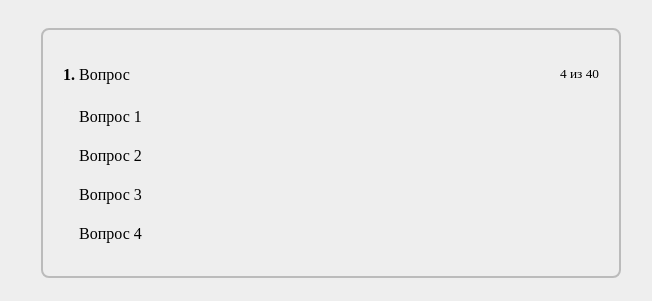
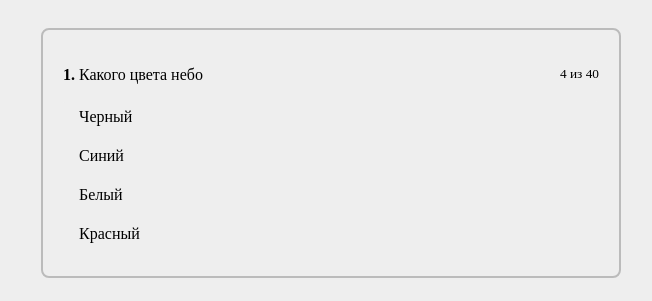
Before and after one commit to aronbergman/interview-react-app, a Next.js app: page / in a window 1280 px wide. Shown: the part 152-453 px from the top of the page, without its empty margins (309-961 px from the left). Built offline with nearby package versions, Linux system fonts and the light colour scheme.

Commit message:
Click handler for Interview answer

```diff
--- a/src/components/ActiveInterview/ActiveInterview.jsx
+++ b/src/components/ActiveInterview/ActiveInterview.jsx
@@ -10,13 +10,15 @@ const ActiveInterview = props => {
             <p className={classes.Question}>
                 <span>
                 <strong>1. </strong>
-                    Вопрос
+                    {props.question}
                 </span>
                 <small>4 из 40</small>
             </p>
 
             {/*Варианты ответа*/}
-            <AnswersList answers={props.answers}/>
+            <AnswersList
+                clicked={props.clicked}
+                answers={props.answers}/>
         </div>
     )
 }
--- a/src/components/ActiveInterview/AnswersList/AnswersList.jsx
+++ b/src/components/ActiveInterview/AnswersList/AnswersList.jsx
@@ -6,6 +6,7 @@ const AnswersList = props => {
         <ul className={classes.AnswersList}>
             {props.answers.map((answer, index) => {
                 return <li
+                    onClick={() => props.clicked(answer.id)}
                     className={classes.Answer}
                     key={index}>{answer.title}</li>
             })}
--- a/src/containers/Interview/Interview.jsx
+++ b/src/containers/Interview/Interview.jsx
@@ -6,14 +6,20 @@ class Interview extends Component {
     state = {
         interview: [
             {
+                question: 'Какого цвета небо',
                 answers: [
-                    {title: 'Вопрос 1'},
-                    {title: 'Вопрос 2'},
-                    {title: 'Вопрос 3'},
-                    {title: 'Вопрос 4'}
-                ]
+                    {title: 'Черный', id: 1},
+                    {title: 'Синий', id: 2},
+                    {title: 'Белый', id: 3},
+                    {title: 'Красный', id: 4}
+                ],
+                rightAnswerId: 2
             }
         ]
+    }
+
+    onAnswerClickHandler = answerId => {
+        console.log(answerId)
     }
 
     render() {
@@ -21,7 +27,10 @@ class Interview extends Component {
             <div className={classes.Interview}>
                 <div className={classes.ActiveInterview}>
                     <h1>Interview</h1>
-                    <ActiveInterview answers={this.state.interview[0].answers}/>
+                    <ActiveInterview
+                        clicked={this.onAnswerClickHandler}
+                        question={this.state.interview[0].question}
+                        answers={this.state.interview[0].answers}/>
                 </div>
             </div>
         )
```
